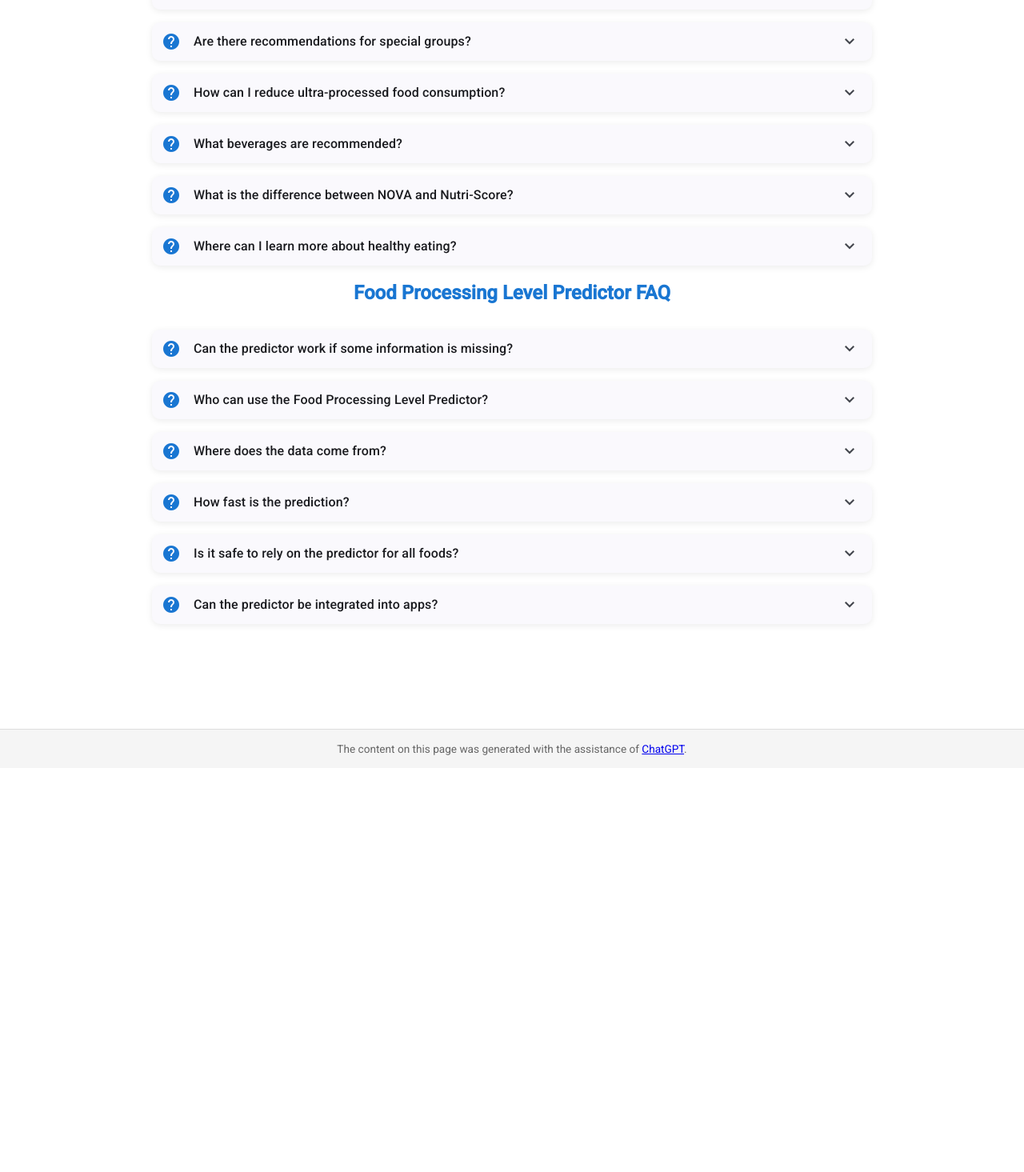
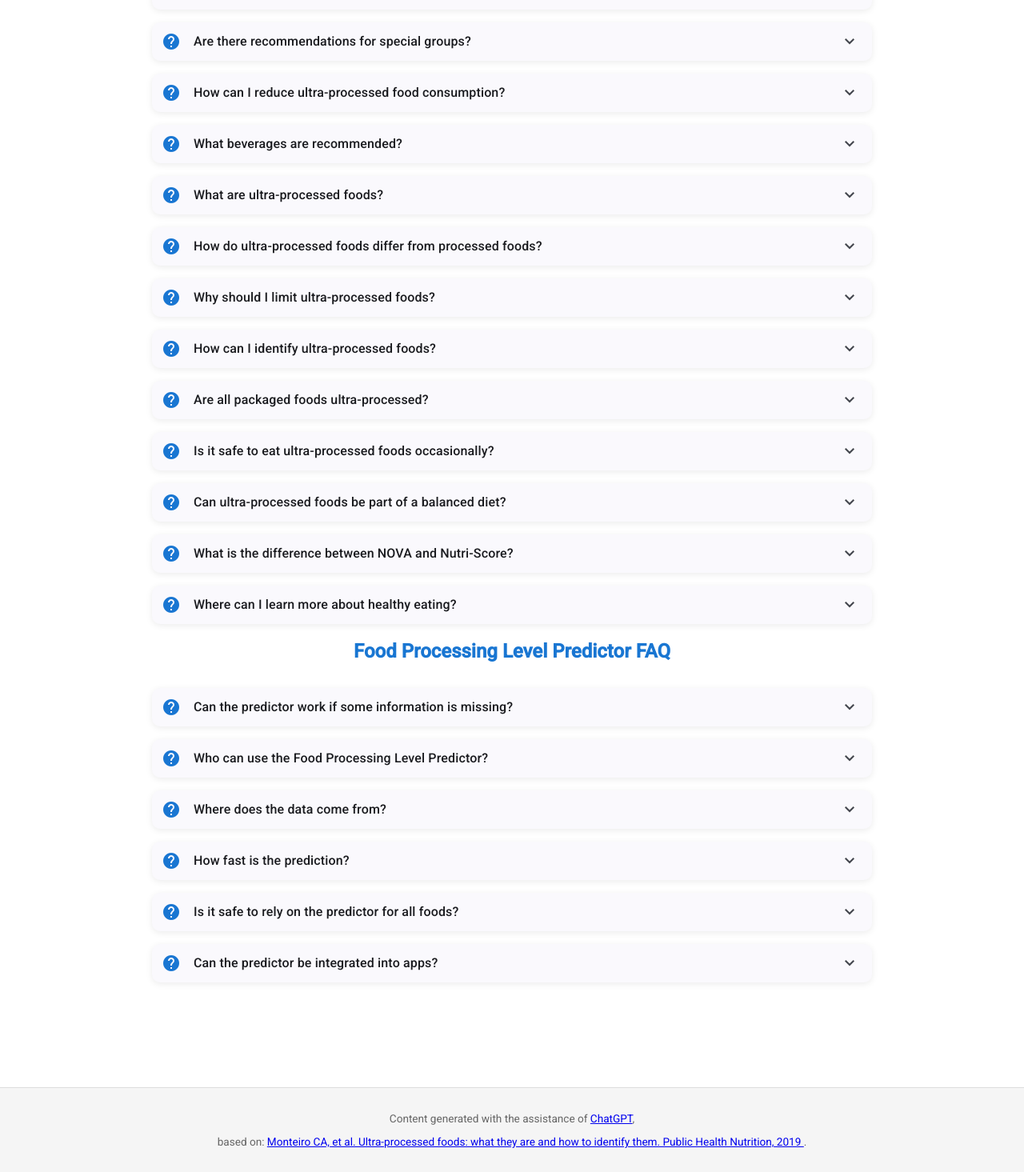
Before and after one commit to joyceulaval-sudo/nova, an Angular app: page /faq in a window 1280 px wide. Shown: the part 564-2029 px from the top of the page at 80% size. Before the commit the page ends 1524 px from the top, so only its background shows below. Built offline with nearby package versions, Linux system fonts and the light colour scheme.

Commit message:
other improvements

```diff
--- a/src/app/pages/about/about.component.html
+++ b/src/app/pages/about/about.component.html
@@ -1,8 +1,7 @@
 <section class="solution-page">
-  <!-- Presentation -->
   <mat-card class="section-card">
     <mat-card-header>
-      <mat-card-title>Presentation of Our Solution</mat-card-title>
+      <mat-card-title>Our Solution</mat-card-title>
     </mat-card-header>
     <mat-card-content>
       <p>
--- a/src/app/pages/about/about.component.scss
+++ b/src/app/pages/about/about.component.scss
@@ -77,7 +77,3 @@ ul ul {
   margin-bottom: 10px;
   font-weight: 500;
 }
-
-mat-accordion mat-expansion-panel {
-  margin-bottom: 10px;
-}
--- a/src/app/pages/faq/faq.component.ts
+++ b/src/app/pages/faq/faq.component.ts
@@ -20,9 +20,16 @@ import { FooterComponent } from '../footer/footer.component'
 export class FaqComponent {
   faqData: { question: string; answer: SafeHtml }[] = [];
   predictorFaqs: { question: string; answer: SafeHtml }[] = [];
-  footerText = `The content on this page was generated with the assistance of
-    <a href="https://chat.openai.com/" target="_blank" rel="noopener noreferrer">ChatGPT</a>.`
-
+  footerText = `  <p style="margin: 0;">
+    Content generated with the assistance of
+    <a href="https://chat.openai.com/" target="_blank" rel="noopener noreferrer">ChatGPT</a>,
+  </p>
+  <p style="margin: 0;">
+    based on:
+    <a href="https://doi.org/10.1017/S1368980018003762" target="_blank" rel="noopener noreferrer">
+      Monteiro CA, et al. Ultra-processed foods: what they are and how to identify them. Public Health Nutrition, 2019
+    </a>.
+  </p>`
   constructor(private sanitizer: DomSanitizer) {
     this.faqData = [
       {
@@ -60,6 +67,34 @@ export class FaqComponent {
       {
         question: 'What beverages are recommended?',
         answer: 'Water is preferred. Natural beverages like unsweetened fruit or vegetable juices in moderation are fine. Avoid sugary drinks, soft drinks, and energy drinks.'
+      },
+      {
+        "question": "What are ultra-processed foods?",
+        "answer": "Ultra-processed foods are industrially formulated products made mostly from substances extracted from foods, derived from food constituents, or synthesized in laboratories. They often contain additives like flavorings, colorings, emulsifiers, and preservatives."
+      },
+      {
+        "question": "How do ultra-processed foods differ from processed foods?",
+        "answer": "Processed foods have undergone methods like canning, freezing, or baking but still contain recognizable whole foods. Ultra-processed foods, on the other hand, are heavily altered and usually bear little resemblance to the original ingredients."
+      },
+      {
+        "question": "Why should I limit ultra-processed foods?",
+        "answer": "High consumption of ultra-processed foods is linked to health issues such as obesity, diabetes, heart disease, and certain cancers due to high levels of sugar, salt, unhealthy fats, and low nutritional value."
+      },
+      {
+        "question": "How can I identify ultra-processed foods?",
+        "answer": "Look for products with long ingredient lists containing additives, preservatives, colorings, flavorings, sweeteners, or ingredients you wouldn’t normally use at home. Packaged snacks, sugary cereals, instant noodles, and soda are common examples."
+      },
+      {
+        "question": "Are all packaged foods ultra-processed?",
+        "answer": "Not necessarily. Some packaged foods, like frozen vegetables or minimally processed cheese, may have undergone only light processing and retain most of their natural nutritional value."
+      },
+      {
+        "question": "Is it safe to eat ultra-processed foods occasionally?",
+        "answer": "Yes, occasional consumption is generally safe, but they should not make up a large part of your diet. Emphasizing whole, minimally processed foods is better for long-term health."
+      },
+      {
+        "question": "Can ultra-processed foods be part of a balanced diet?",
+        "answer": "In moderation, they can fit into a balanced diet, but the focus should be on fruits, vegetables, whole grains, lean proteins, and minimally processed foods."
       },
       {
         question: 'What is the difference between NOVA and Nutri-Score?',
--- a/src/app/pages/footer/footer.component.scss
+++ b/src/app/pages/footer/footer.component.scss
@@ -12,6 +12,7 @@
   gap: 6px;
   font-size: 0.85rem;
   color: #666;
+
 }
 
 .nova-footer-content a {
--- a/src/app/pages/nova/nova.component.scss
+++ b/src/app/pages/nova/nova.component.scss
@@ -40,7 +40,7 @@
 .nova-hero-subtitle {
   font-size: 1.5rem;
   font-weight: 400;
-  opacity: 0.9;
+  text-shadow: 4px 2px 8px  rgba(0, 0, 0, 0.6);
 }
 
 .nova-intro {
@@ -227,5 +227,5 @@ mat-panel-description {
 .image-step {
   max-width: auto;
   height: 150px;
-  top: -36px;
+  margin-top: -36px;
 }
--- a/src/app/pages/nova/nova.component.ts
+++ b/src/app/pages/nova/nova.component.ts
@@ -32,8 +32,7 @@ export class NovaComponent {
       unprocessed or only minimally processed — meaning they may be
       cleaned, peeled, cut, dried, chilled, frozen, pasteurized, or
       otherwise prepared without adding substances like salt, sugar, oils,
-      or additives. These foods form the foundation of a nutritious,
-      balanced, and naturally flavorful diet.`,
+      or additives.`,
     note: `These foods form the foundation of a nutritious, balanced, and
       naturally flavorful diet.`,
     imageGroupAlt: 'NOVA Group 1',
```
Also changed, not shown: public/assets/g4.png.
